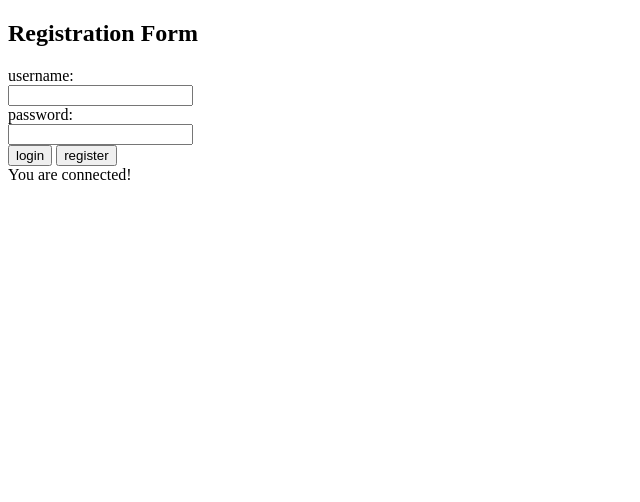
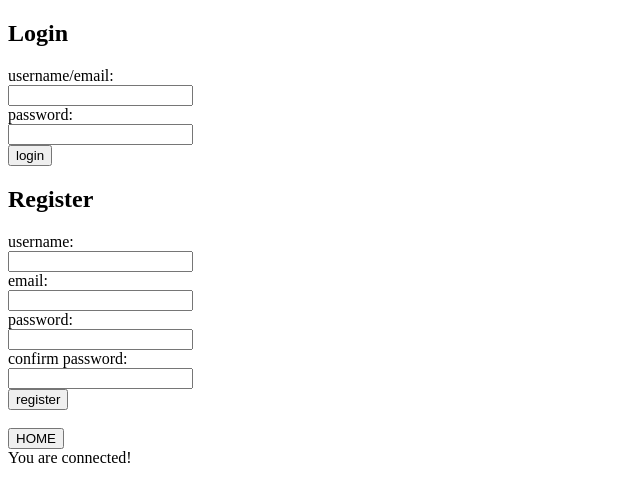
Before and after one commit to Kywll/SRF-WEB-PROJECT, a PHP site: page /login.php in a window 1280 px wide. Shown: the top 502 px of the page, without its empty margins (0-640 px from the left). Run offline with PHP 8.4, Linux system fonts and the light colour scheme.

Commit message:
Update login.php

```diff
--- a/SRF WEBSITE/login.php
+++ b/SRF WEBSITE/login.php
@@ -7,15 +7,35 @@
 </head>
 <body>
     <form action="<?php htmlspecialchars($_SERVER["PHP_SELF"])?>" method="post">
-        <h2>Registration Form</h2>
-        username:<br>
+        <h2>Login</h2>
+        username/email:<br>
         <input type="text" name="username"><br>
         password:<br>
         <input type="password" name="password"><br>
         <input type="submit" name="login" value="login">
-        <input type="submit" name="submit" value="register">
         <br>
     </form>
+
+    <form action="<?php htmlspecialchars($_SERVER["PHP_SELF"])?>" method="post">
+        <h2>Register</h2>
+        username:<br>
+        <input type="text" name="username"><br>
+        email:<br>
+        <input type="text" name="email"><br>
+        password:<br>
+        <input type="password" name="password"><br>
+        confirm password:<br>
+        <input type="password" name="confirm_password"><br>
+        <input type="submit" name="register" value="register">
+        <br>
+    </form>
+
+    <form action="index.php">
+        <br>
+        <button>HOME<br></button>
+    </form>
+
+
 </body>
 </html>
 
@@ -30,19 +50,22 @@
 
         $username = filter_input(INPUT_POST, "username", FILTER_SANITIZE_SPECIAL_CHARS);
         $password = filter_input(INPUT_POST, "password", FILTER_SANITIZE_SPECIAL_CHARS);
+        $confirm_password = filter_input(INPUT_POST, "confirm_password", FILTER_SANITIZE_SPECIAL_CHARS);
+        $email = filter_input(INPUT_POST, "email", FILTER_SANITIZE_SPECIAL_CHARS);
 
-        $sql = "SELECT * FROM users WHERE user = '$username'";
+        $sql = "SELECT * FROM users WHERE user = '$username' OR email = '$username'";
         $result = mysqli_query($conn, $sql);
         $user = mysqli_fetch_array($result, MYSQLI_ASSOC);
 
+
+        if(isset($_POST['login'])){
             if(empty($username)){
-            echo"Please enter a username";
+                echo"Please enter username or email";
             }
             elseif(empty($password)){
                 echo"Please enter a password";
             }
-        elseif(isset($_POST['login'])){
-            if ($user){
+            elseif ($user){
                 if(password_verify($password, $user["password"])){
                     $_SESSION["username"] = $username;
                     $_SESSION["password"] = $password;
@@ -59,10 +82,26 @@
                 echo "User not found<br>";
             }
         }
+        elseif(isset($_POST['register'])){
+            if(empty($username)){
+                echo"Please enter a username";
+            }
+            elseif(empty($email)){
+                echo"Please enter your email";
+            }
+            elseif(empty($password)){
+                echo"Please enter a password";
+            }
+            elseif(empty($confirm_password)){
+                echo"Please confirm your password";
+            }
+            elseif($password != $confirm_password){
+                echo"Password does not match";
+            }
             else{
                 $hash = password_hash($password, PASSWORD_DEFAULT);
-            $sql = "INSERT INTO users (user, password)
-                    VALUES ('$username', '$hash')";
+                $sql = "INSERT INTO users (user, email, password)
+                        VALUES ('$username', '$email', '$hash')";
                 try{
                 mysqli_query($conn, $sql);
                 echo"You are now registered!";
@@ -72,6 +111,7 @@
                 }
             }
         }
+    }
 
     mysqli_close($conn);
 
```
Lines whose indentation alone changed are shown as unchanged.
